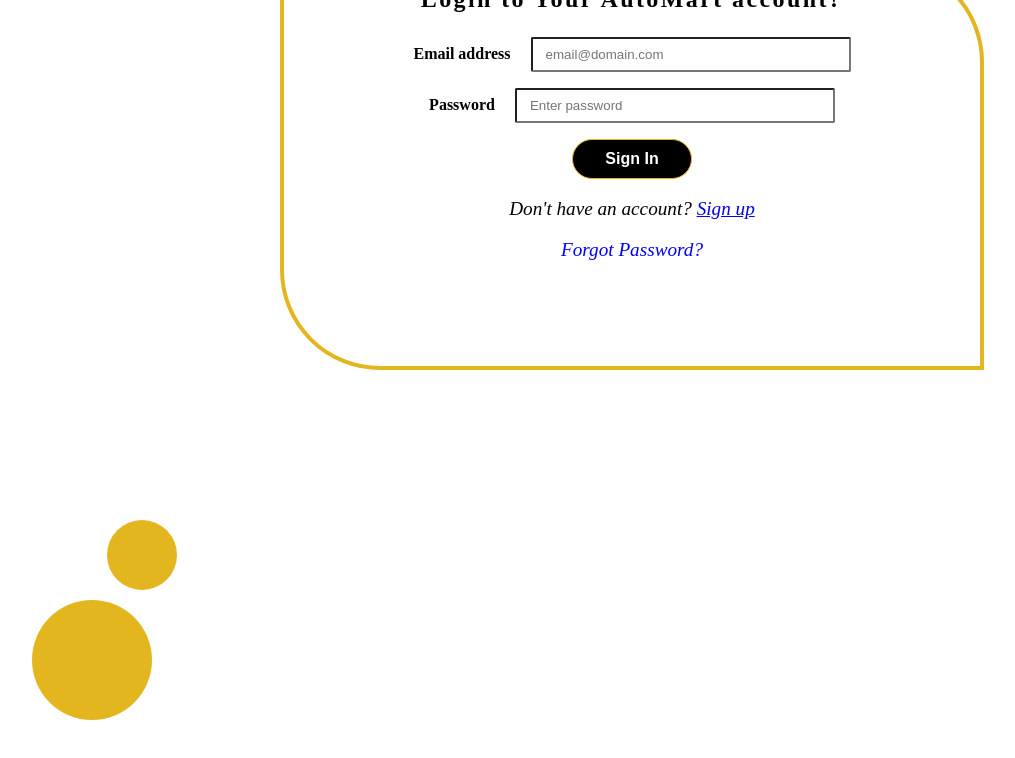
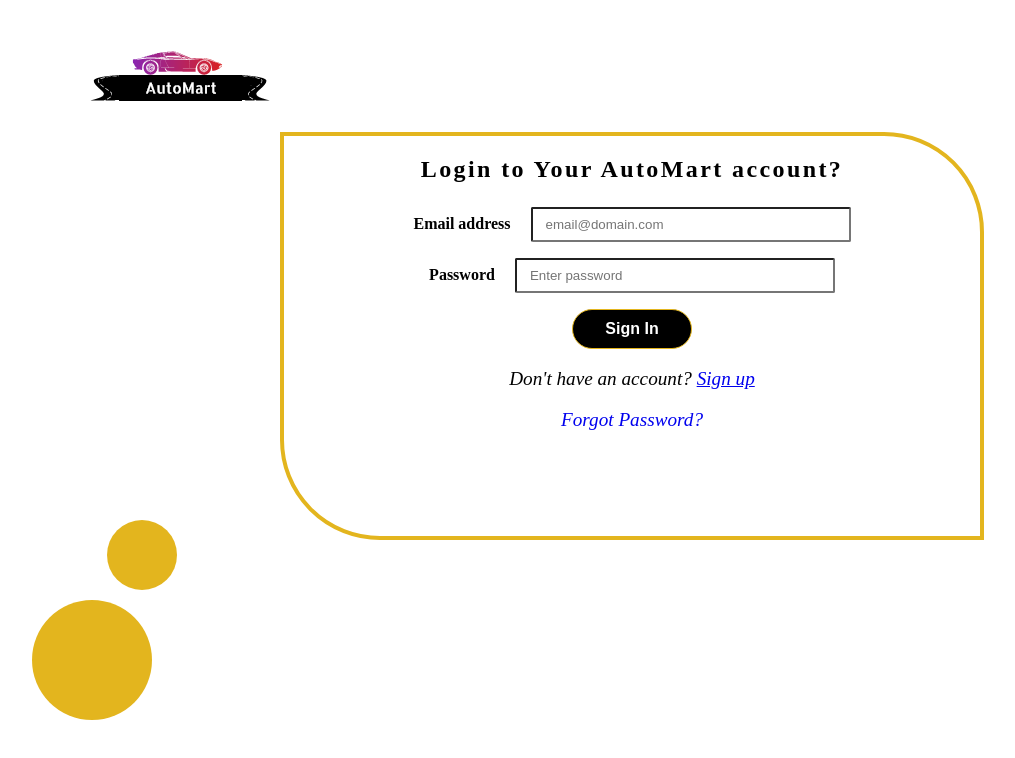
Before and after one commit to tomisinlalude/Auto-Mart, a plain HTML site: page ui/signin.html in a window 1280 px wide. Shown: the whole page, without its empty margins (8-1023 px from the left). Drawn offline with Linux system fonts and the light colour scheme.

Commit message:
Feature[#165861699] Modify the css structure by seperating global elements

```diff
--- a/ui/css/app.css
+++ b/ui/css/autoMart.css
@@ -2,7 +2,7 @@
 * Global elements
 **/
 
-body {
+body,html {
     background: #FFFFFF;
     height: 100%;
     }
@@ -17,10 +17,6 @@
 
     div .autoMart-logo {
         margin: -2em 0 0 5em;
-    }
-
-    .autoMart-nav {
-
     }
 
     .autoMart-nav__list {
@@ -67,8 +63,7 @@
         border: 4px solid #e3b51e;
         border-top-right-radius: 100px;
         border-bottom-left-radius: 100px;
-        height: 500px;
-        margin: -2em auto;
+        margin: -3em auto;
         width: 55%;
         text-align: center;
     }
@@ -83,7 +78,7 @@
         margin-right: 1em;
     }
 
-    .signup-form .form-field input[type="text"],
+    .form .form-field input[type="text"],
     input[type="phone no"],
     input[type="email"],
     input[type="password"] {
--- a/ui/signin.html
+++ b/ui/signin.html
@@ -7,7 +7,7 @@
   <title>SignIn | AutoMart</title>
 
   <link rel="stylesheet" href="css/signin.css">
-  <link rel="stylesheet" href="css/app.css">
+  <link rel="stylesheet" href="css/autoMart.css">
 </head>
 <body>
 	<header id="autoMart-header">
```
Also changed, not shown: ui/images/autoMart-logo.png (added).
